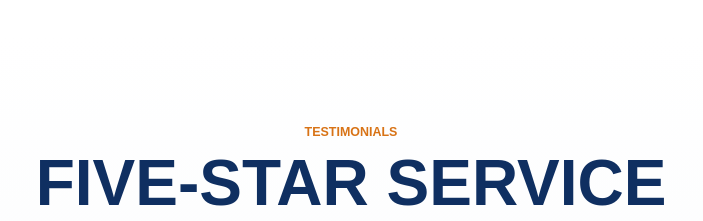
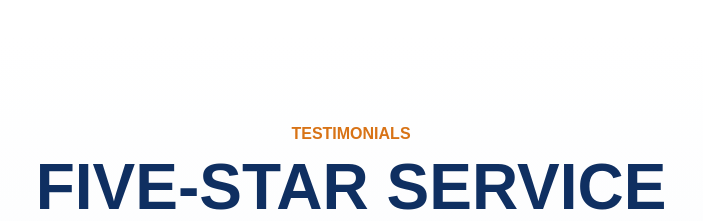
Before and after one commit to ElizabethLeyva/Website, a website built with Vite: page index.html in a window 1280 px wide. Shown: the part 3940-4161 px from the top of the page, 289-992 px from the left. Built offline with nearby package versions, Linux system fonts and the light colour scheme.

Commit message:
update
made testimonals a little bigger

```diff
--- a/src/styles.css
+++ b/src/styles.css
@@ -693,6 +693,10 @@ h3 {
   margin-left: auto;
 }
 
+.reviews .section-label {
+  font-size: 1rem;
+}
+
 .review-carousel {
   position: relative;
   display: grid;
```
